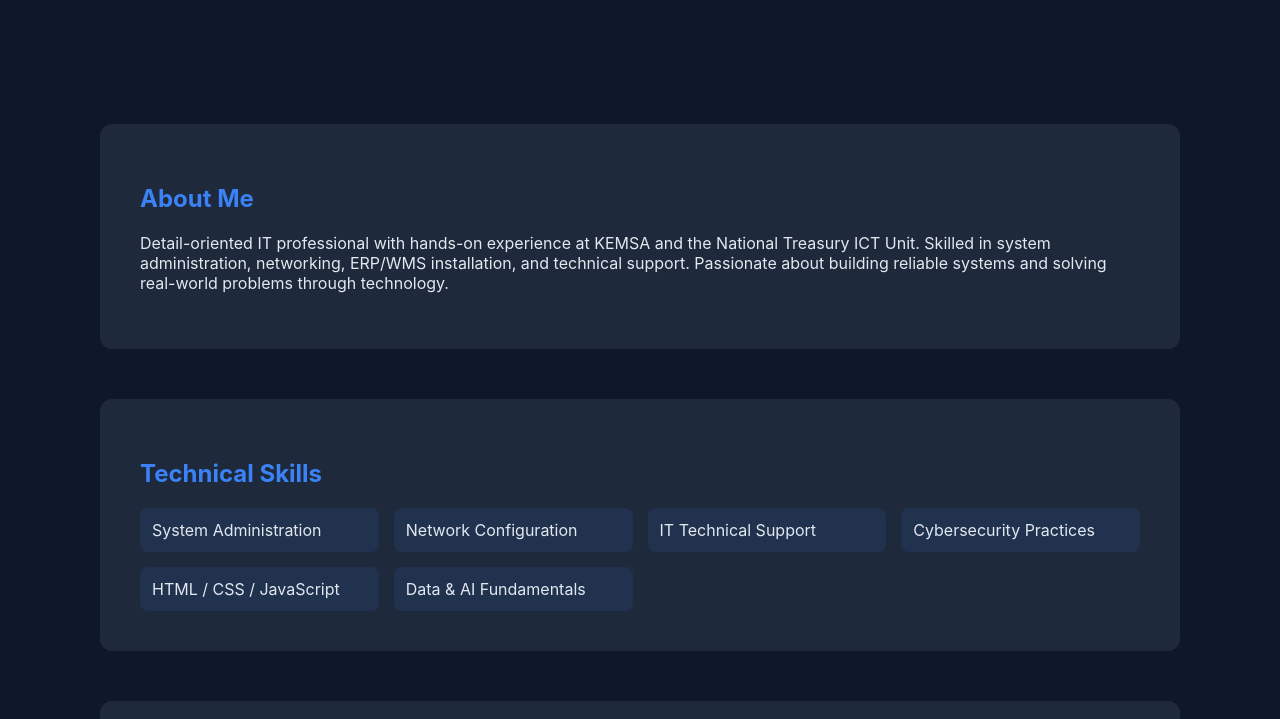
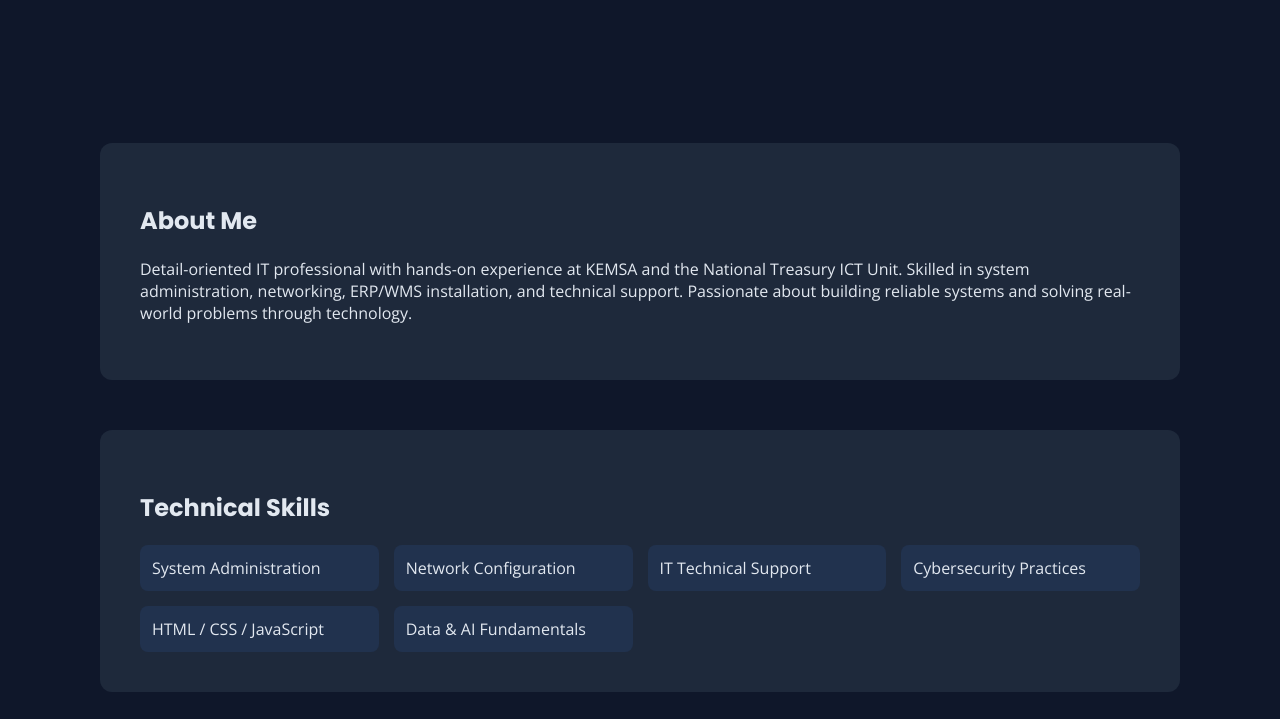
Before and after one commit to Petereseu/Portfolio-GeorgePetereseu, a plain HTML site: page index.html in a window 1280 px wide. Shown: the part 430-1149 px from the top of the page. Drawn offline with nearby package versions, Linux system fonts and the light colour scheme.

Commit message:
Update style.css

```diff
--- a/style.css
+++ b/style.css
@@ -11,7 +11,7 @@
 
 body {
     margin: 0;
-    font-family: 'Inter', sans-serif;
+    font-family: 'Open Sans', sans-serif;
     background: var(--bg);
     color: var(--text);
     transition: 0.3s ease;
@@ -59,10 +59,9 @@ body.light section {
     background: var(--light-card);
 }
 
-h1, h2 {
-    color: var(--accent);
+h1, h2, h3 {
+    font-family: 'Poppins', sans-serif;
 }
-
 .skill-grid {
     display: grid;
     grid-template-columns: repeat(auto-fit, minmax(200px, 1fr));
```
